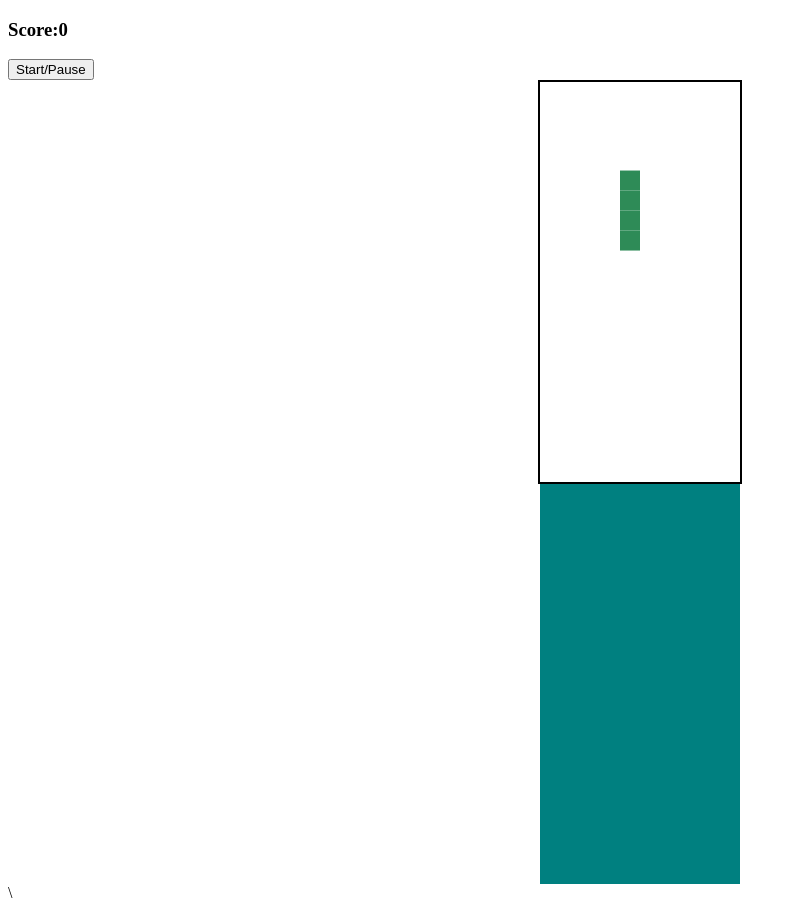
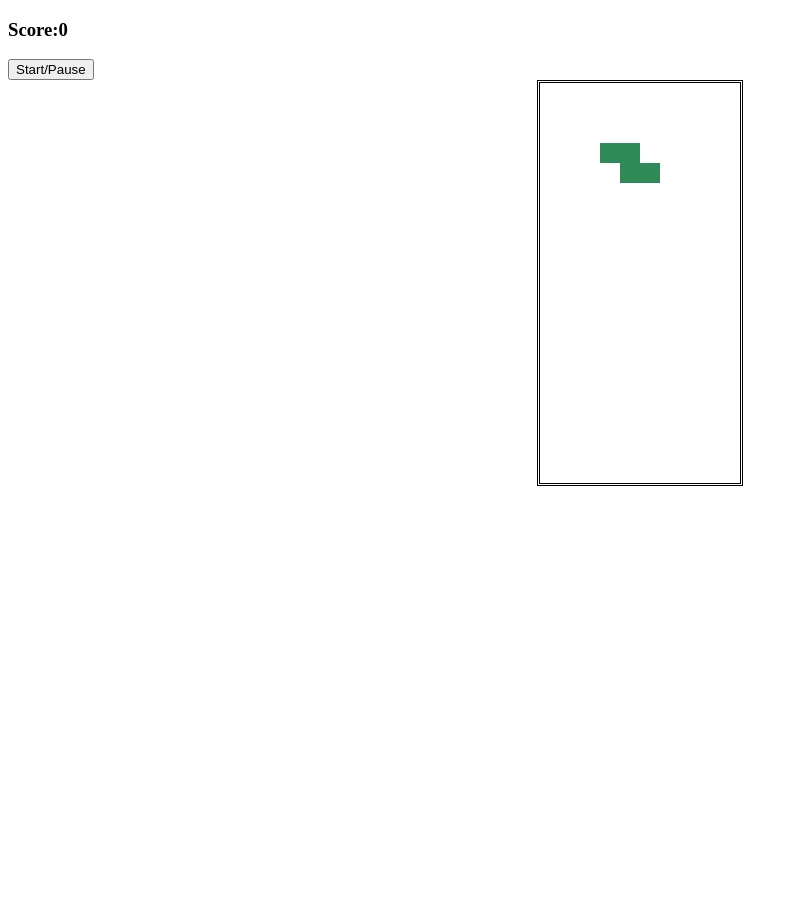
Before and after one commit to buraksyagmur/tetris, a plain HTML site: page index.html in a window 1280 px wide. Both pictures are taken after a click on the button "Start/Pause". Shown: the whole page, without its empty margins (0-798 px from the left). After the commit the page ends 800 px from the top, so only its background shows below. Drawn offline with Linux system fonts and the light colour scheme.

Commit message:
undraw when ending

```diff
--- a/app.css
+++ b/app.css
@@ -1,4 +1,4 @@
-.box {
+/* .box {
     width: 20px;
     height: 20px;
     background-color: seagreen;
@@ -15,12 +15,13 @@
     border: 2px;
     border-style: solid;
     border-color: black;
-}
+} */
 
 .board {
     width: 200px;
     height: 400px;
-    background-color: yellow;
+    border-style: double;
+    border-color: black;
     margin: auto;
     display: flex;
     flex-wrap: wrap;
@@ -29,6 +30,8 @@
 .board div {
     width: 20px;
     height: 20px;
-    background-color: teal;
+}
 
+.tetromino {
+    background-color: seagreen;
 }
--- a/auto-down.js
+++ b/auto-down.js
@@ -6,31 +6,11 @@ let i = 1
 
 let repeat = () => {
     //// create multiple pieces
-    let piece = gameArea.insertAdjacentElement("afterbegin", document.createElement("div"))
 
-    piece.innerHTML = `
-
-        <div class="box"></div>
-        <div class="box"></div>
-        <div class="box"></div>
-        <div class="box"></div>
-
-    `
-
-    piece.classList.add("piece")
-
-    piece.id = `${i}`
-
-    piece.style.transform = `translateX(80px)`
-
-    const duration = 10000;
+    const duration = 1000;
     let starttime = null;
-    let move = gameArea.clientHeight - piece.getBoundingClientRect().height
-    let x = 80
-    let rotate = 0
-    let amount = 0
-
-    let arrowDown = (timestamp) => {
+    draw()
+    let autoDown = (timestamp) => {
 
         if (!starttime) {
             starttime = timestamp;
@@ -40,40 +20,42 @@ let repeat = () => {
             console.log(e.key)
 
                 if (e.key === "ArrowRight") {
-                    x += 20
+                    // make into function?
+                    undraw()
+                    currentPosition += 1
+                    draw()
                 }
 
                 if (e.key === "ArrowLeft") {
-                    x -= 20
+                    // make into function?
+                    undraw()
+                    currentPosition -= 1
+                    draw()
                 }
 
                 if (e.key === " ") {
-                    rotate += 90
-                    /// shifts piece down by half the original height
-                    move = gameArea.clientHeight - (piece.getBoundingClientRect().height/2) - (piece.getBoundingClientRect().width/2)
-
-                    /// take into account multiple rotations - deal with 90/180/270/360
+                    undraw()
+                    // update current
+                    draw()
                 }
 
         }
 
-        const runtime = timestamp - starttime;
+        let runtime = timestamp - starttime;
 
-        const relativeProgress = runtime / duration;
-
-        amount =  move * (Math.min(relativeProgress, 1));
-
-        piece.style.transform = `translateX(${x}px) translateY(${amount}px) rotate(${rotate}deg)`
 
         if (runtime < duration) {
-            requestAnimationFrame(arrowDown);
+            requestAnimationFrame(autoDown);
         } else {
             i++
+            undraw()
+            currentPosition += lineWidth
+            draw()
             requestAnimationFrame(repeat)
         }
     }
 
-    requestAnimationFrame(arrowDown)
+    requestAnimationFrame(autoDown)
 
 
 }
--- a/board.js
+++ b/board.js
@@ -1,2 +1,36 @@
 const board = document.querySelector(".board")
 let squares = Array.from(document.querySelectorAll(".board div"))
+
+let currentPosition = 3
+
+/// select random tetromino
+let randomTetromino = Math.floor(Math.random()*tetrominos.length)
+let randomRotation = Math.floor(Math.random()*4)
+let currentRotation = randomRotation
+let current = tetrominos[randomTetromino][currentRotation]
+
+
+// draw tetromino onto the board
+let draw = () => {
+    current.forEach(index => {
+
+        ///outside of board -- not complete
+        if (squares[currentPosition + index] === undefined) {
+            // undraw()
+            currentPosition -= lineWidth
+            draw()
+            currentPosition = 3
+            return
+        } else {
+            squares[currentPosition + index].classList.add("tetromino")
+        }
+
+    })
+}
+
+// remove tetromino from board
+let undraw = () => {
+    current.forEach(index => {
+        squares[currentPosition + index].classList.remove("tetromino")
+    })
+}
--- a/index.html
+++ b/index.html
@@ -17,16 +17,6 @@
 <body>
     <h3>Score:<span id="score">0</span></h3>
     <button id="start-button">Start/Pause</button>
-    <div class="gamearea">
-
-        <!-- <div class="piece">
-            <div class="box"></div>
-            <div class="box"></div>
-            <div class="box"></div>
-            <div class="box"></div>
-        </div> -->
-
-    </div>
     <div class="board">
         <div></div>
         <div></div>
@@ -229,7 +219,7 @@
         <div></div>
         <div></div>
     </div>
-\
+
     <script src="./tetrominoes.js"></script>
     <script src="./board.js"></script>
 
--- a/tetrominoes.js
+++ b/tetrominoes.js
@@ -6,7 +6,7 @@ const lTetromino = [
     [1, lineWidth+1, lineWidth*2+1, lineWidth*2+2],
     [lineWidth, lineWidth+1, lineWidth+2, lineWidth*2],
     [0, 1, lineWidth+1, lineWidth*2+1],
-    [3, lineWidth, lineWidth+1, lineWidth+2]
+    [2, lineWidth, lineWidth+1, lineWidth+2]
 ]
 
 const rlTetromino = [
```
